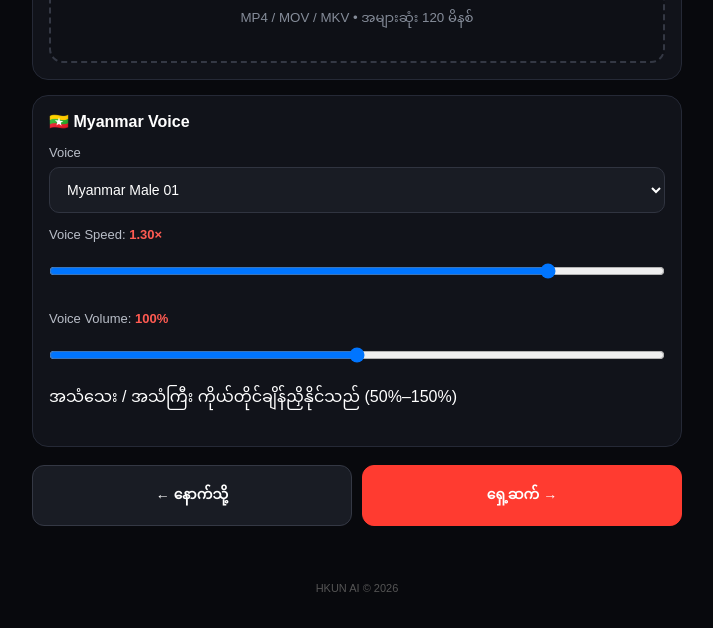
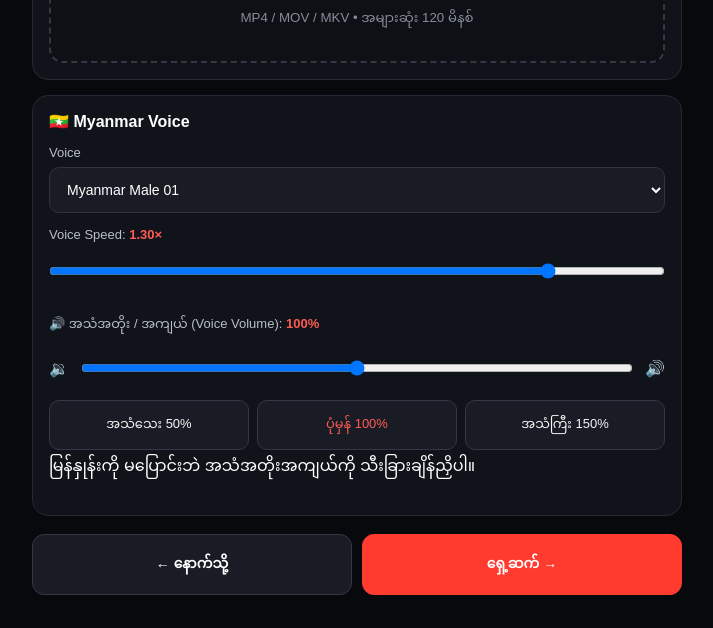
Before and after one commit to hkuntharofficial-bit/hkunai, a plain HTML site: page index.html in a window 1280 px wide. Shown: the part 531-1159 px from the top of the page, without its empty margins (283-996 px from the left). Drawn offline with Linux system fonts and the light colour scheme.

Commit message:
Make voice volume adjustment obvious with slider and preset buttons

```diff
--- a/index.html
+++ b/index.html
@@ -98,6 +98,12 @@ margin-top:5px;cursor:pointer
 .setup-dot.visited{border-color:#74322e;color:#ffb5b0}
 .setup-nav{display:none!important;gap:10px;margin:18px 0}
 .setup-nav.active-nav{display:flex!important}
+.volume-control-row{display:flex;align-items:center;gap:12px}
+.volume-control-row input{flex:1;min-width:0}
+.volume-presets{display:flex;gap:8px;margin-top:10px}
+.volume-preset{flex:1;min-width:0;padding:10px 6px;border:1px solid #343844;border-radius:10px;background:#191c24;color:#f5f5f5;font-size:13px}
+.volume-preset:active{border-color:#ff3b30}
+@media(max-width:420px){.volume-presets{gap:5px}.volume-preset{font-size:11px;padding:9px 3px}}
 .setup-nav button{flex:1;padding:14px 10px;border-radius:12px;border:1px solid #343844;background:#191c24;color:#fff;font-size:14px;font-weight:700;cursor:pointer}
 .setup-nav .next{background:#ff3b30;border-color:#ff3b30}
 .setup-nav button:disabled{opacity:.35}
@@ -244,10 +250,19 @@ accept="video/*,.mp4,.mov,.mkv"
 <label for="voiceSpeed">Voice Speed: <span id="voiceSpeedText" class="speed">1.30×</span></label>
 <input id="voiceSpeed" type="range" min=".8" max="1.4" step=".05" value="1.3">
 </div>
-<div class="field">
-<label for="voiceVolume">Voice Volume: <span id="voiceVolumeText" class="speed">100%</span></label>
-<input id="voiceVolume" type="range" min="0.5" max="1.5" step="0.05" value="1">
-<p class="hint">အသံသေး / အသံကြီး ကိုယ်တိုင်ချိန်ညှိနိုင်သည် (50%–150%)</p>
+<div class="field voice-volume-field">
+<label for="voiceVolume">🔊 အသံအတိုး / အကျယ် (Voice Volume): <span id="voiceVolumeText" class="speed">100%</span></label>
+<div class="volume-control-row">
+<span aria-hidden="true">🔉</span>
+<input id="voiceVolume" type="range" min="0.5" max="1.5" step="0.05" value="1" aria-label="Voice volume 50% to 150%">
+<span aria-hidden="true">🔊</span>
+</div>
+<div class="volume-presets">
+<button type="button" class="volume-preset" data-volume="0.5">အသံသေး 50%</button>
+<button type="button" class="volume-preset" data-volume="1">ပုံမှန် 100%</button>
+<button type="button" class="volume-preset" data-volume="1.5">အသံကြီး 150%</button>
+</div>
+<p class="hint">မြန်နှုန်းကို မပြောင်းဘဲ အသံအတိုးအကျယ်ကို သီးခြားချိန်ညှိပါ။</p>
 </div>
 
 </div>
@@ -1056,11 +1071,23 @@ bytes(file.size)+
 voiceSpeed.addEventListener("input", function() {
   voiceSpeedText.textContent = Number(this.value).toFixed(2) + "×";
 });
+function updateVoiceVolume(value) {
+  const normalized = Math.max(0.5, Math.min(1.5, Number(value) || 1));
+  voiceVolume.value = String(normalized);
+  voiceVolumeText.textContent = Math.round(normalized * 100) + "%";
+  const preview = document.getElementById("voiceAudio");
+  if (preview) preview.volume = Math.max(0, Math.min(1, normalized));
+  document.querySelectorAll("[data-volume]").forEach(button => {
+    button.classList.toggle("active", Number(button.dataset.volume) === normalized);
+  });
+}
 voiceVolume.addEventListener("input", function() {
-  voiceVolumeText.textContent = Math.round(Number(this.value) * 100) + "%";
-  const preview = document.getElementById("voiceAudio");
-  if (preview) preview.volume = Math.max(0, Math.min(1, Number(this.value)));
+  updateVoiceVolume(this.value);
 });
+document.querySelectorAll("[data-volume]").forEach(button => {
+  button.addEventListener("click", () => updateVoiceVolume(button.dataset.volume));
+});
+updateVoiceVolume(voiceVolume.value);
 
 
 /* =====================================
```
